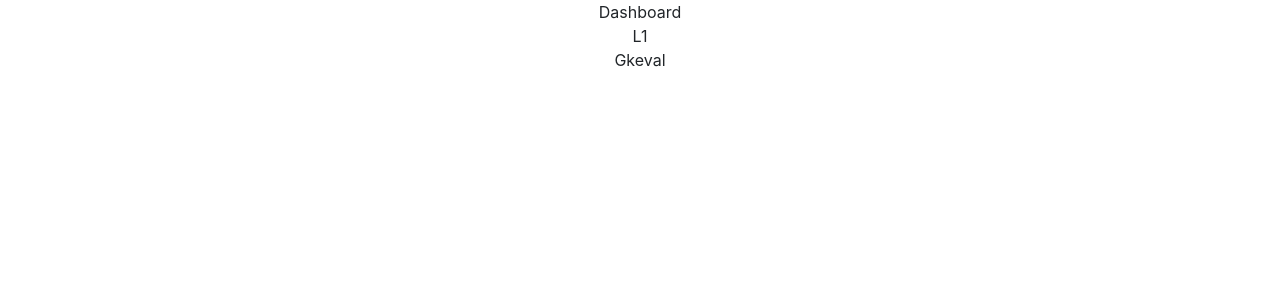
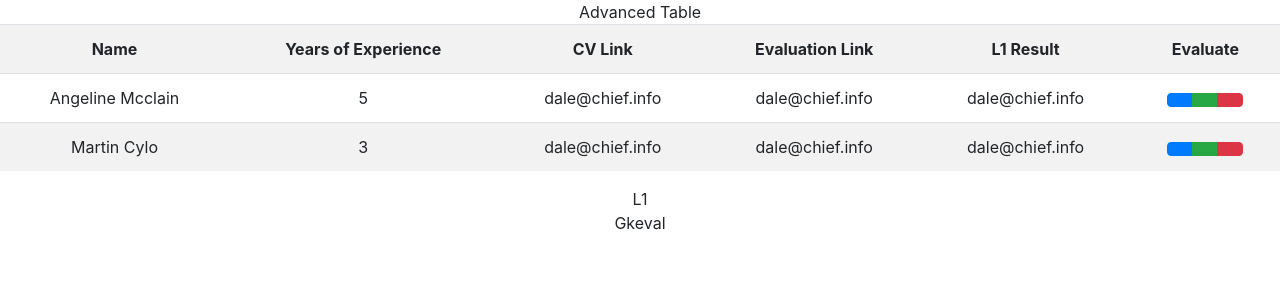
Before and after one commit to gaurimadkar/Module3, a React (Create React App) app: page / in a window 1280 px wide. Shown: the top 300 px of the page. Built offline with nearby package versions, Linux system fonts and the light colour scheme.

Commit message:
updated code changes

```diff
--- a/src/components/Dashboard.js
+++ b/src/components/Dashboard.js
@@ -13,7 +13,56 @@ class Dashboard extends Component {
     return (
       <form onSubmit={this.handleClick}>
         <div className="header">
-        Dashboard
+          <div class="row">
+            <div class="col-lg-12">
+              <section class="panel">
+                <header class="panel-heading">
+                  Advanced Table
+              </header>
+
+                <table class="table table-striped table-advance table-hover">
+                  <tbody>
+                    <tr>
+                      <th><i class="icon_profile"></i>Name</th>
+                      <th><i class="icon_calendar"></i> Years of Experience</th>
+                      <th><i class="icon_mail_alt"></i> CV Link</th>
+                      <th><i class="icon_pin_alt"></i> Evaluation Link</th>
+                      <th><i class="icon_mobile"></i> L1 Result</th>
+                      <th><i class="icon_cogs"></i> Evaluate</th>
+                    </tr>
+                    <tr>
+                      <td>Angeline Mcclain</td>
+                      <td>5</td>
+                      <td>dale@chief.info</td>
+                      <td>dale@chief.info</td>
+                      <td>dale@chief.info</td>
+                      <td>
+                        <div class="btn-group">
+                          <a class="btn btn-primary" href="#"><i class="icon_plus_alt2"></i></a>
+                          <a class="btn btn-success" href="#"><i class="icon_check_alt2"></i></a>
+                          <a class="btn btn-danger" href="#"><i class="icon_close_alt2"></i></a>
+                        </div>
+                      </td>
+                    </tr>
+                    <tr>
+                      <td>Martin Cylo</td>
+                      <td>3</td>
+                      <td>dale@chief.info</td>
+                      <td>dale@chief.info</td>
+                      <td>dale@chief.info</td>
+                      <td>
+                        <div class="btn-group">
+                          <a class="btn btn-primary" href="#"><i class="icon_plus_alt2"></i></a>
+                          <a class="btn btn-success" href="#"><i class="icon_check_alt2"></i></a>
+                          <a class="btn btn-danger" href="#"><i class="icon_close_alt2"></i></a>
+                        </div>
+                      </td>
+                    </tr>
+                  </tbody>
+                </table>
+              </section>
+            </div>
+          </div>
         </div>
       </form>
 
--- a/src/components/L1eval.js
+++ b/src/components/L1eval.js
@@ -11,7 +11,7 @@ class L1eval extends Component {
 
   render() {
     return (
-      <form onSubmit={this.handleClick}>
+      <form>
         <div className="header">
         L1
         </div>
```
